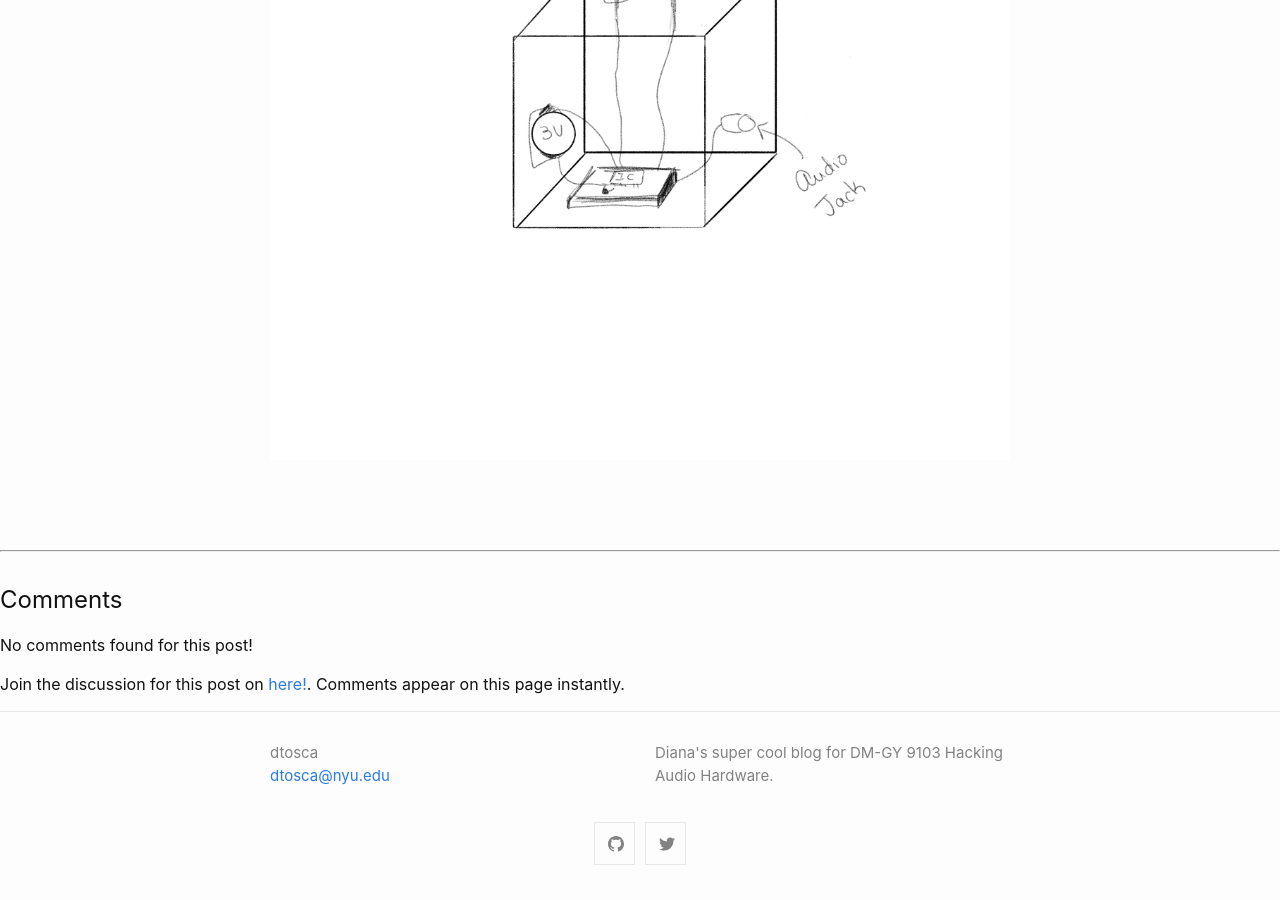
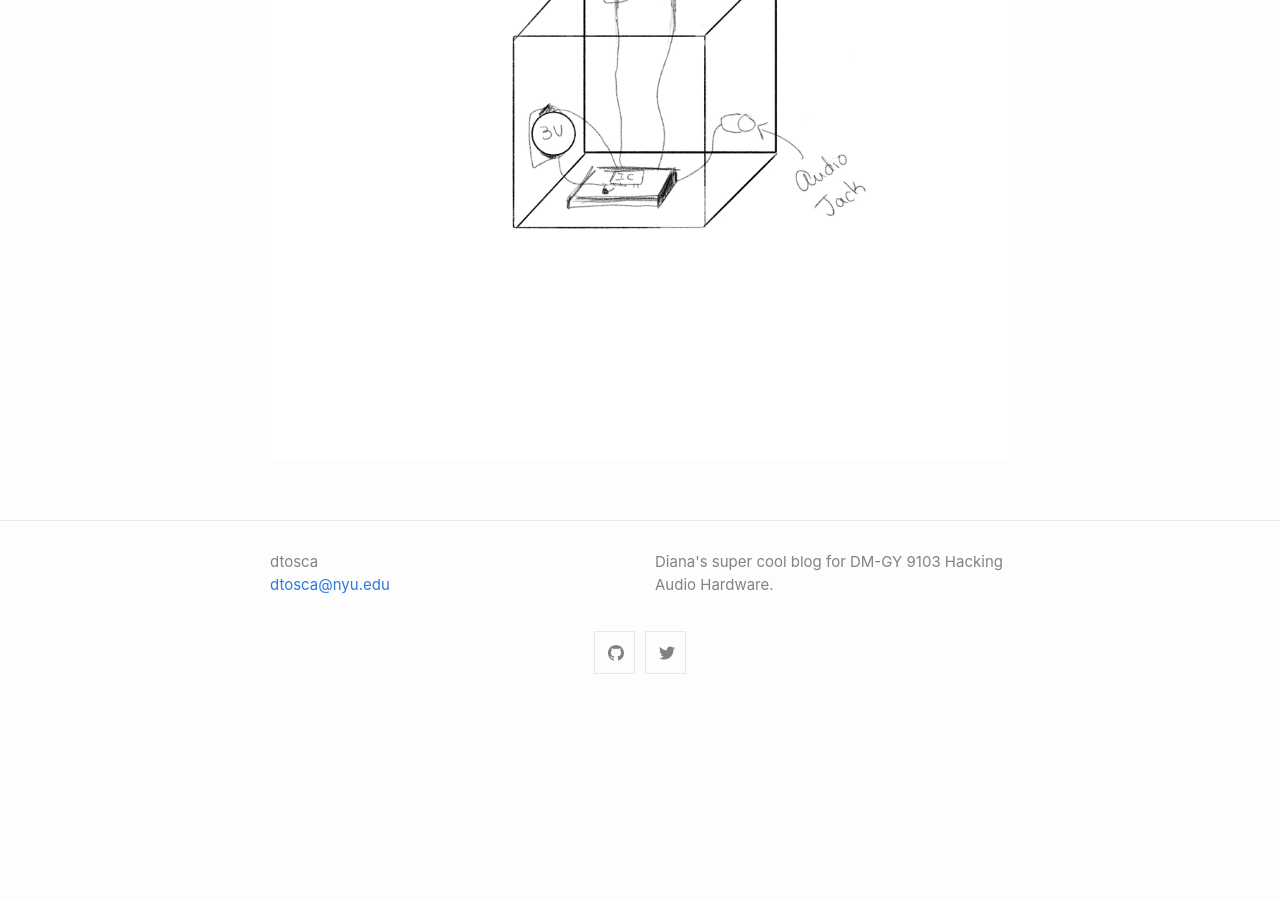
Before and after one commit to dtosca/audiohardware, a Jekyll site: the page built from _posts/2021-11-1-midterm-part-one.html, in a window 1280 px wide and 900 px high, scrolled down 3466 px. Built offline with Jekyll 4.4.1, drawn with Linux system fonts in a browser that asks for light colours; comment, search, counter and statistics services are not loaded; after the commit the page ends 4175 px from its top, so only the background shows below that; part of the change alters nothing that is shown; some of the changed text lies outside the part shown.

```diff
--- a/_config.yml
+++ b/_config.yml
@@ -53,6 +53,12 @@ minima:
 # Build settings
 theme: minima
 
+# Disqus Comments
+disqus:
+  # Leave shortname blank to disable comments site-wide.
+  # Disable comments for any post by adding `comments: false` to that post's YAML Front Matter.
+  shortname: dtosca
+
 plugins:
  - jekyll-feed
  - jekyll-seo-tag
--- a/_includes/comments.html
+++ /dev/null
@@ -1,63 +0,0 @@
-<script>
-const GH_API_URL = 'https://api.github.com/repos/dtosca/audiohardware/issues/5/comments?per_page=100';
-
-let request = new XMLHttpRequest();
-request.open( 'GET', GH_API_URL, true );
-request.onload = function() {
-	if ( this.status >= 200 && this.status < 400 ) {
-		let response = JSON.parse( this.response );
-
-		for ( var i = 0; i < response.length; i++ ) {
-			document.getElementById( 'gh-comments-list' ).appendChild( createCommentEl( response[ i ] ) );
-		}
-
-		if ( 0 === response.length ) {
-			document.getElementById( 'no-comments-found' ).style.display = 'block';
-		}
-	} else {
-		console.error( this );
-	}
-};
-
-function createCommentEl( response ) {
-	let user = document.createElement( 'a' );
-	user.setAttribute( 'href', response.user.url.replace( 'api.github.com/users', 'github.com' ) );
-	user.classList.add( 'user' );
-
-	let userAvatar = document.createElement( 'img' );
-	userAvatar.classList.add( 'avatar' );
-	userAvatar.setAttribute( 'src', response.user.avatar_url );
-
-	user.appendChild( userAvatar );
-
-	let commentLink = document.createElement( 'a' );
-	commentLink.setAttribute( 'href', response.html_url );
-	commentLink.classList.add( 'comment-url' );
-	commentLink.innerHTML = '#' + response.id + ' - ' + response.created_at;
-
-	let commentContents = document.createElement( 'div' );
-	commentContents.classList.add( 'comment-content' );
-	commentContents.innerHTML = response.body;
-
-	let comment = document.createElement( 'li' );
-	comment.setAttribute( 'data-created', response.created_at );
-	comment.setAttribute( 'data-author-avatar', response.user.avatar_url );
-	comment.setAttribute( 'data-user-url', response.user.url );
-
-	comment.appendChild( user );
-	comment.appendChild( commentContents );
-	comment.appendChild( commentLink );
-
-	return comment;
-}
-request.send();
-</script>
-
-<hr>
-
-<div class="github-comments">
-	<h2>Comments</h2>
-	<ul id="gh-comments-list"></ul>
-	<p id="no-comments-found">No comments found for this post!</p>
-	<p id="leave-a-comment">Join the discussion for this post on <a href="https://github.com/dtosca/audiohardware/issues">here!</a>. Comments appear on this page instantly.</p>
-</div>
--- a/_layouts/default.html
+++ b/_layouts/default.html
@@ -13,10 +13,6 @@
       </div>
     </main>
 
-    {% if page.comments_id %}
-      {% include comments.html %}
-    {% endif %}
-
     {%- include footer.html -%}
 
   </body>
--- a/_posts/2021-11-1-midterm-part-one.html
+++ b/_posts/2021-11-1-midterm-part-one.html
@@ -1,9 +1,9 @@
 ---
 layout: post
-title: Midterm Assigment
+title: Midterm Part One!
 date: 2021-11-1
 author: Diana Tosca
-comments_id: 5
+comments: true
 ---
 
 <p>For my midterm, I'll be making the Two-Headed Monster circuit shown in class, with some soft circuits.</p>
```
